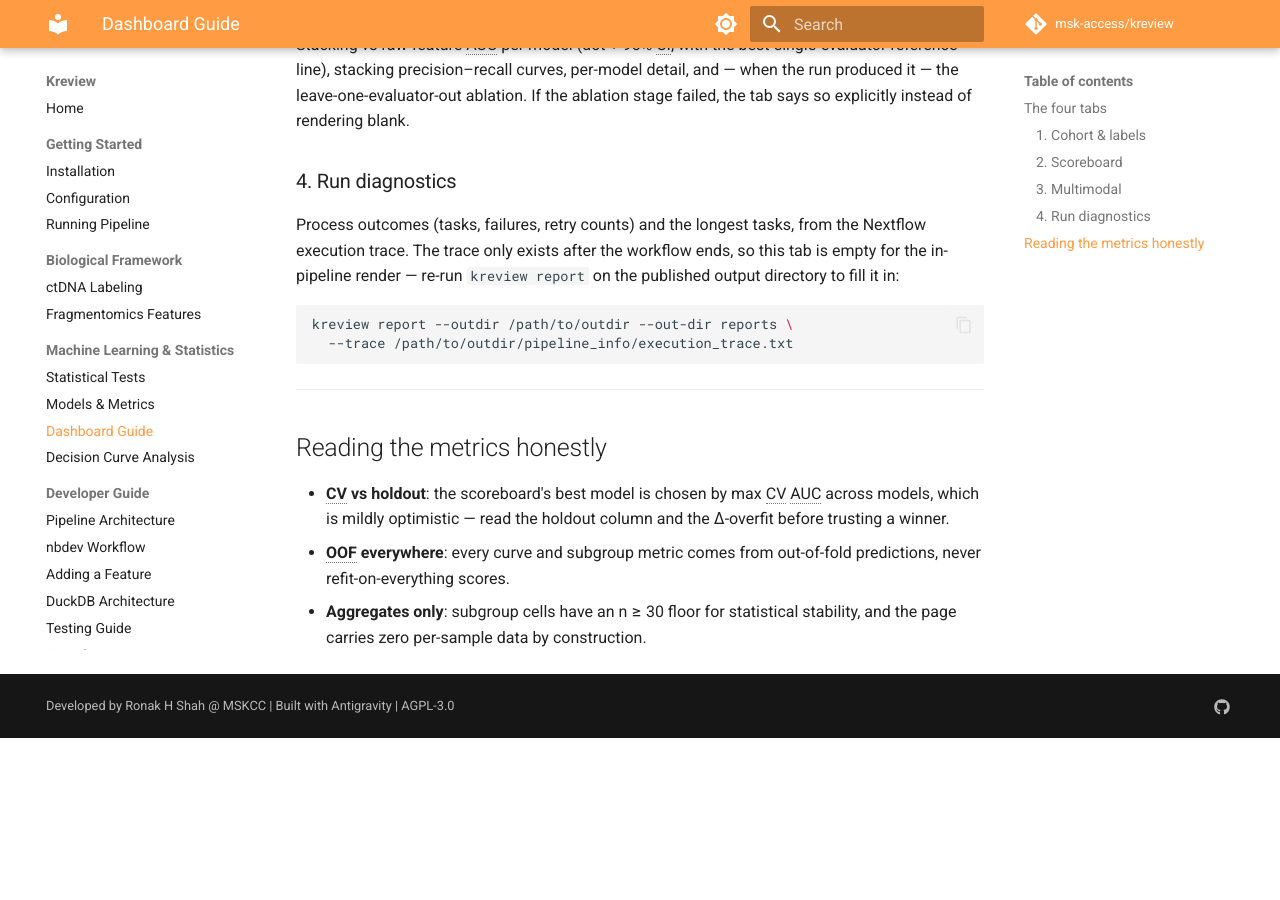
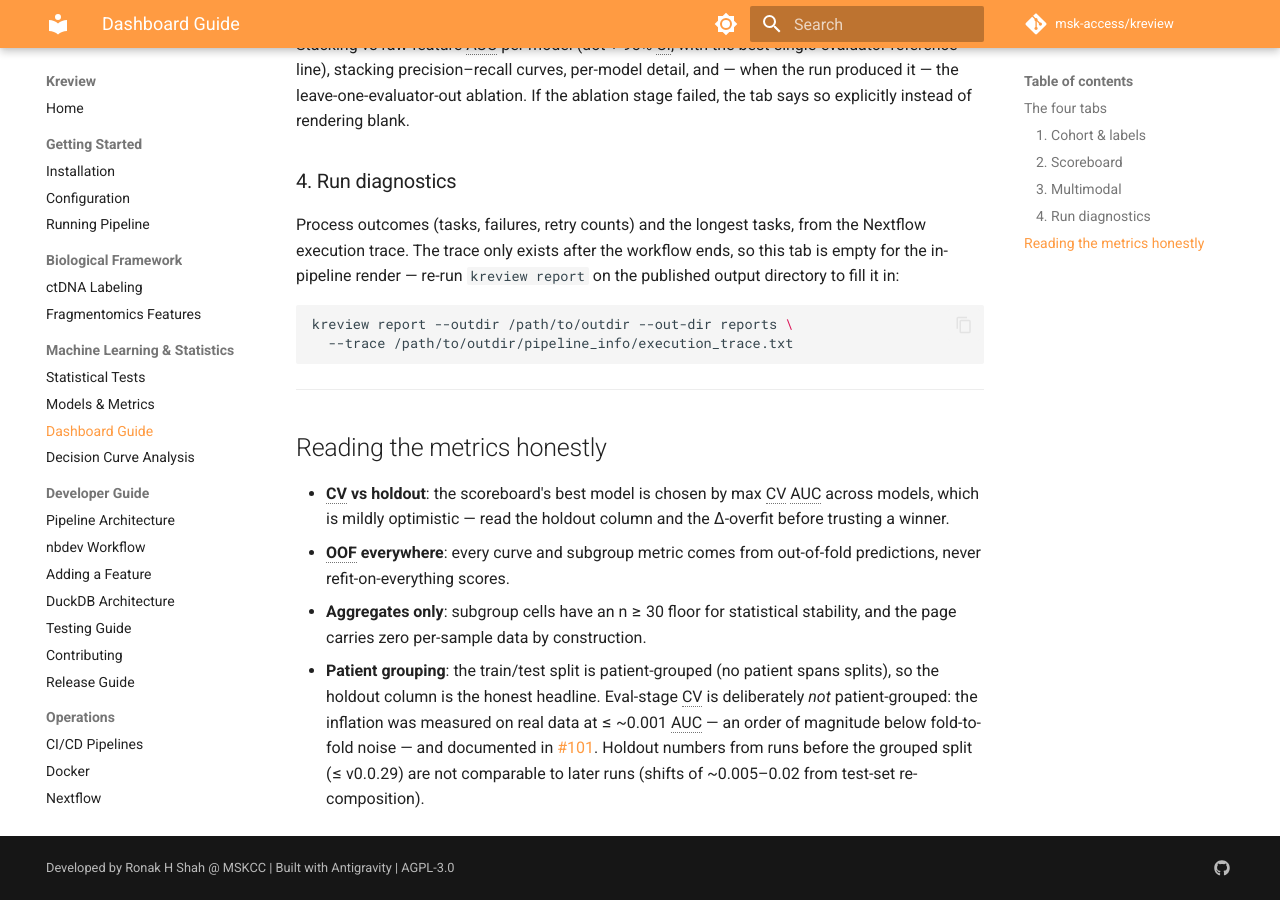
Before and after one commit to msk-access/kreview, an MkDocs documentation site: the page built from docs/machine-learning/dashboard-guide.md, in a window 1280 px wide and 900 px high, scrolled down 1706 px. Built offline with MkDocs 1.6.1 and Material for MkDocs 9.7.7, drawn with Linux system fonts in a browser that asks for light colours; comment, search, counter and statistics services are not loaded; the version menu is left out; before the commit the page ends 2444 px from its top, so only the background shows below that.

Commit message:
docs(report): #101 — document the measured eval-CV grouping decision
Eval-stage CV stays ungrouped: measured patient-mixing inflation is
<= ~0.001 AUC on real v0.0.29 matrices, an order of magnitude below fold
noise. The patient-grouped holdout (PR #103) is the honest headline; pre-
grouping holdout numbers are not comparable (~0.005-0.02 shifts from
test-set re-composition). Full measurement tables live on issue #101.

Co-Authored-By: Claude Fable 5 <noreply@anthropic.com>

```diff
--- a/docs/machine-learning/dashboard-guide.md
+++ b/docs/machine-learning/dashboard-guide.md
@@ -81,3 +81,10 @@ kreview report --outdir /path/to/outdir --out-dir reports \
   never refit-on-everything scores.
 - **Aggregates only**: subgroup cells have an n ≥ 30 floor for statistical stability, and
   the page carries zero per-sample data by construction.
+- **Patient grouping**: the train/test split is patient-grouped (no patient spans splits),
+  so the holdout column is the honest headline. Eval-stage CV is deliberately *not*
+  patient-grouped: the inflation was measured on real data at ≤ ~0.001 AUC — an order of
+  magnitude below fold-to-fold noise — and documented in
+  [#101](https://github.com/msk-access/kreview/issues/101). Holdout numbers from runs
+  before the grouped split (≤ v0.0.29) are not comparable to later runs (shifts of
+  ~0.005–0.02 from test-set re-composition).
```
